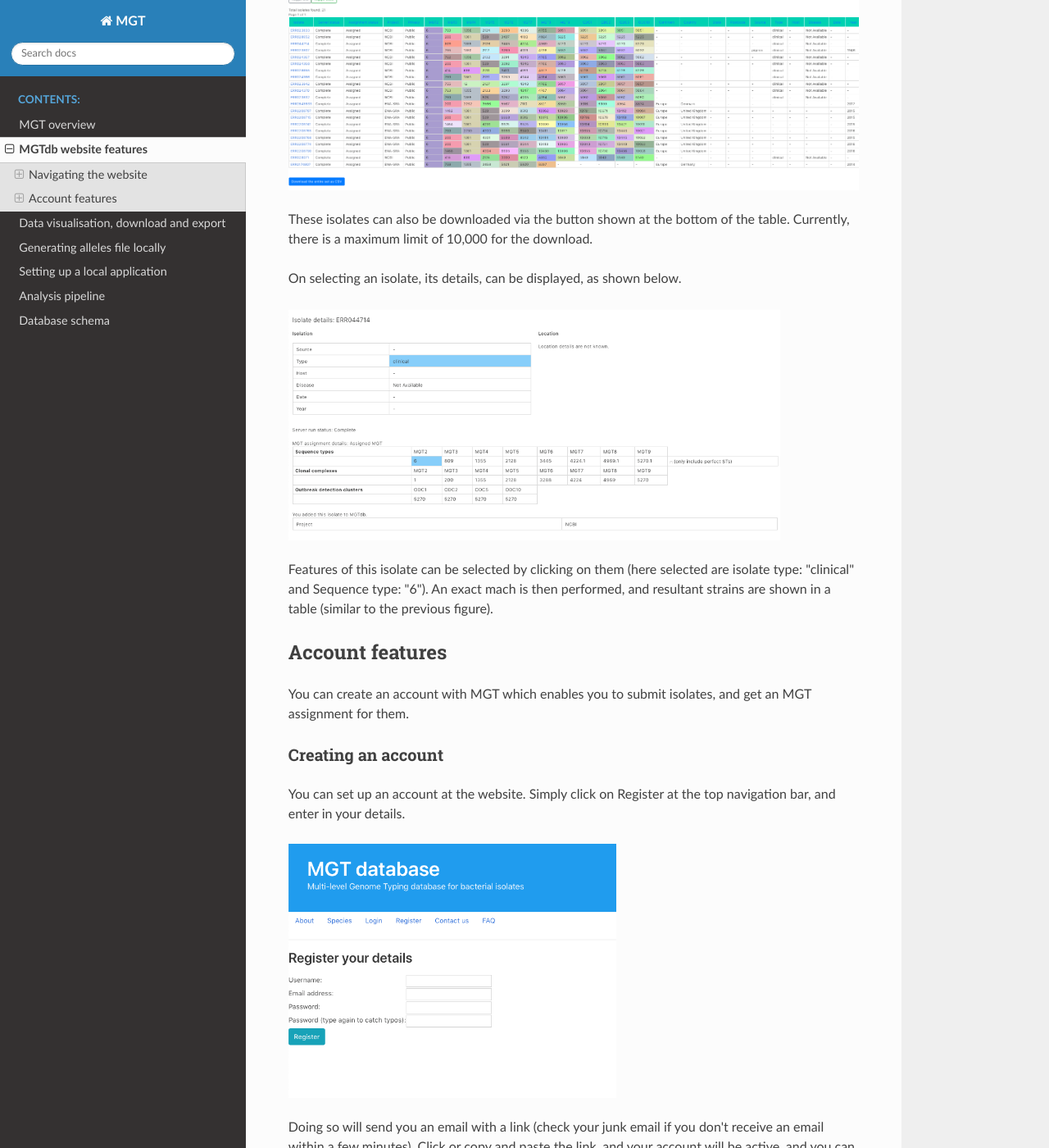
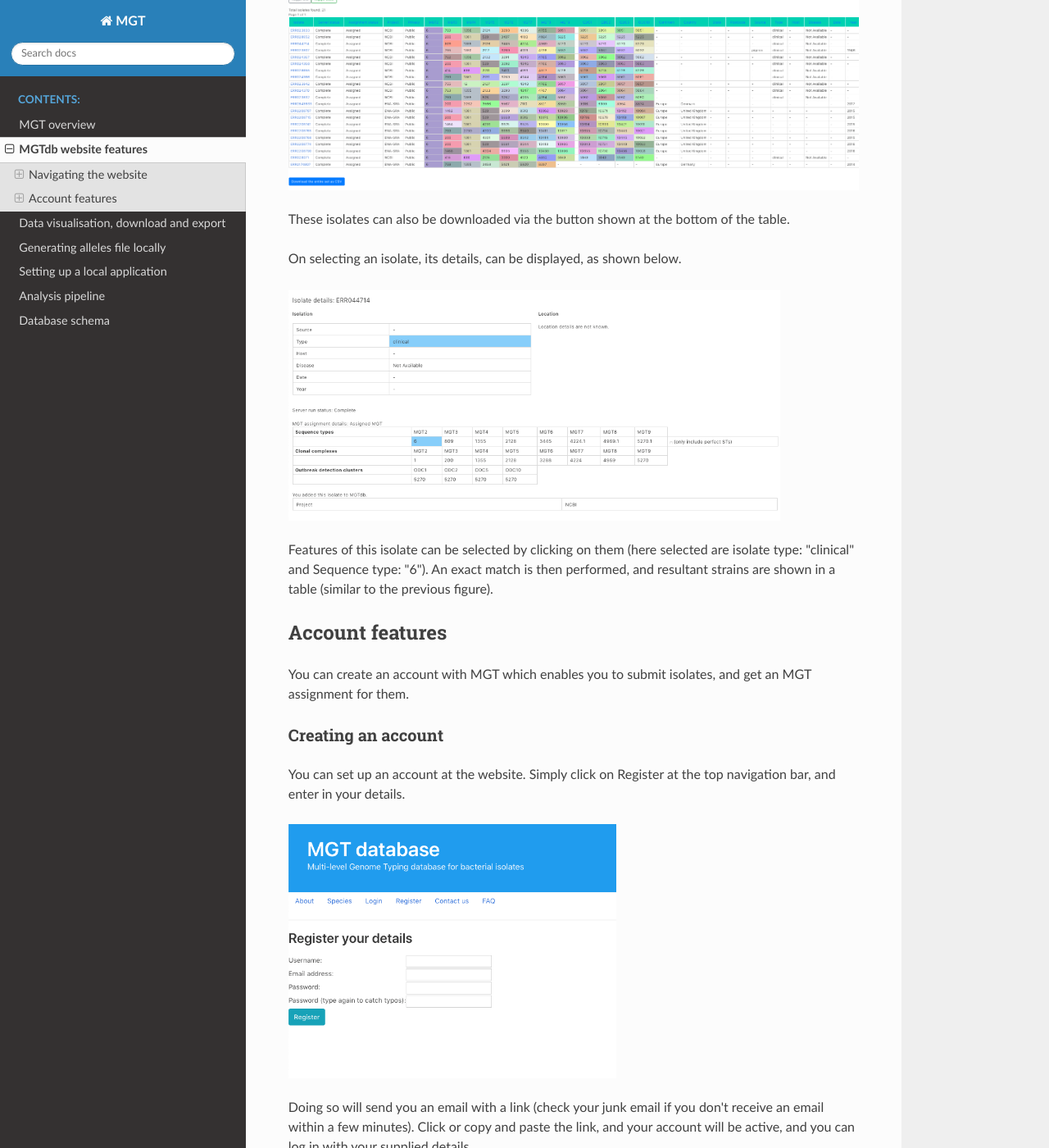
Before and after one commit to crystalsand10/MGT_docs, a Sphinx documentation site: the page built from source/website.rst, in a window 1280 px wide and 1400 px high, scrolled down 1374 px. Shown: the whole window at 82% size. Built offline with Sphinx 7.4.7 and the Read the Docs theme 3.1.0, drawn with Linux system fonts in a browser that asks for light colours; some of the changed text lies outside the part shown.

Commit message:
yanran documentation update

```diff
--- a/source/website.rst
+++ b/source/website.rst
@@ -4,7 +4,7 @@
 MGTdb website features
 ***********************************
 
-MGTdb is a webservice and database system which enables a user to upload isolates, obtain MGT assignments and explore these in the context of the local and global database of isolates. MGTdb is currently available for three organisms namely, *Salmonella* Typhimurium (Payne *et al.* 2020) at https://mgtdb.unsw.edu.au/salmonella, *Salmonella* Enteritidis (Luo *et al.* 2021) at https://mgtdb.unsw.edu.au/enteritidis and *Vibrio cholerae* (Cheney *et al.* 2021) at https://mgtdb.unsw.edu.au/vibrio.
+MGTdb is a webservice and database system which enables a user to upload isolates, obtain MGT assignments and explore these in the context of the local and global database of isolates. MGTdb is currently available for three organisms namely, *Salmonella* Typhimurium (Payne *et al.* 2020) at https://mgtdb.unsw.edu.au/typhimurium, *Salmonella* Enteritidis (Luo *et al.* 2021) at https://mgtdb.unsw.edu.au/enteritidis and *Vibrio cholerae* (Cheney *et al.* 2021) at https://mgtdb.unsw.edu.au/vibrio.
 
 The MGT website is available at: https://mgtdb.unsw.edu.au
 
@@ -41,7 +41,7 @@
   :width: 800
   :alt: in this fig.
 
-These isolates can also be downloaded via the button shown at the bottom of the table. Currently, there is a maximum limit of 10,000 for the download.
+These isolates can also be downloaded via the button shown at the bottom of the table.
 
 On selecting an isolate, its details, can be displayed, as shown below.
 
@@ -49,7 +49,7 @@
   :width: 600
   :alt: in this fig.
 
-Features of this isolate can be selected by clicking on them (here selected are isolate type: "clinical" and Sequence type: "6"). An exact mach is then performed, and resultant strains are shown in a table (similar to the previous figure).
+Features of this isolate can be selected by clicking on them (here selected are isolate type: "clinical" and Sequence type: "6"). An exact match is then performed, and resultant strains are shown in a table (similar to the previous figure).
 
 
 
```
Also changed, not shown: other parts of source/website.rst (+1 -1 lines), source/downloads.rst (+8 -8 lines), source/images/graph1.png, source/images/report_access.png.
